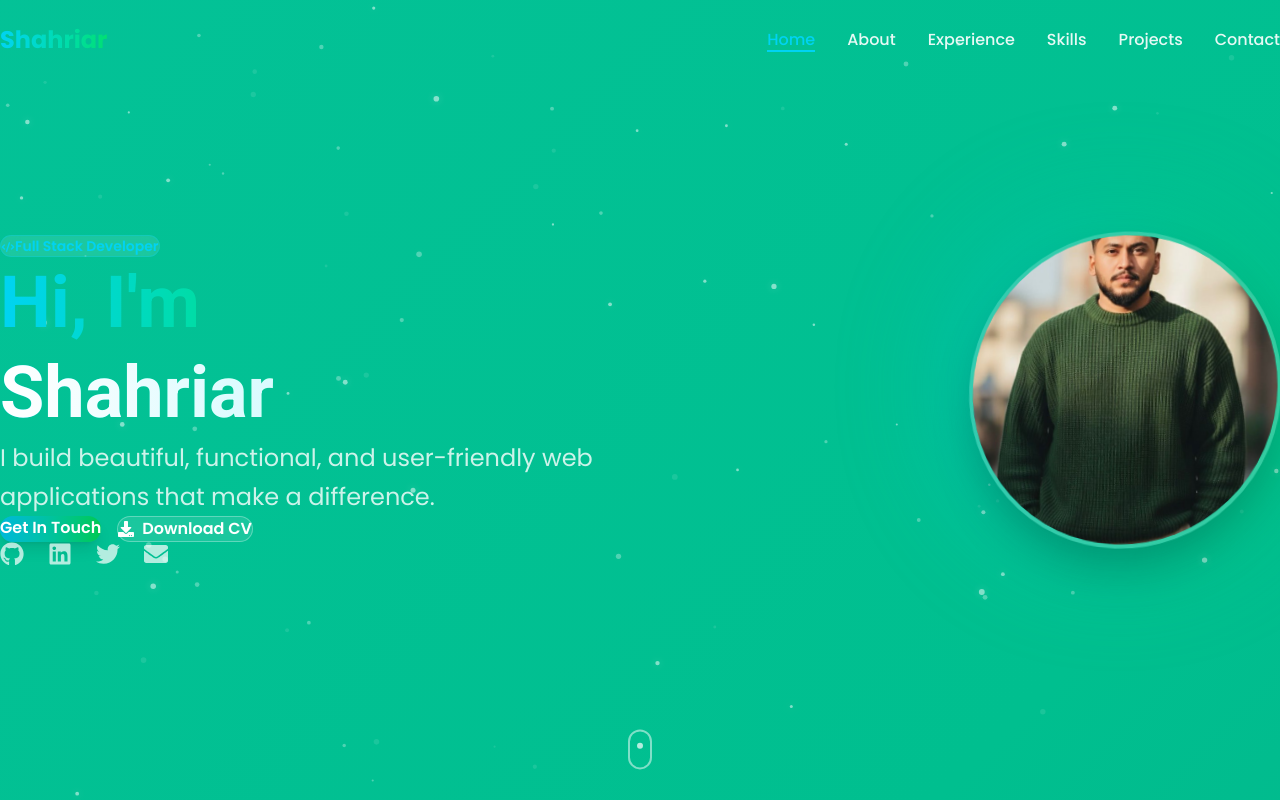
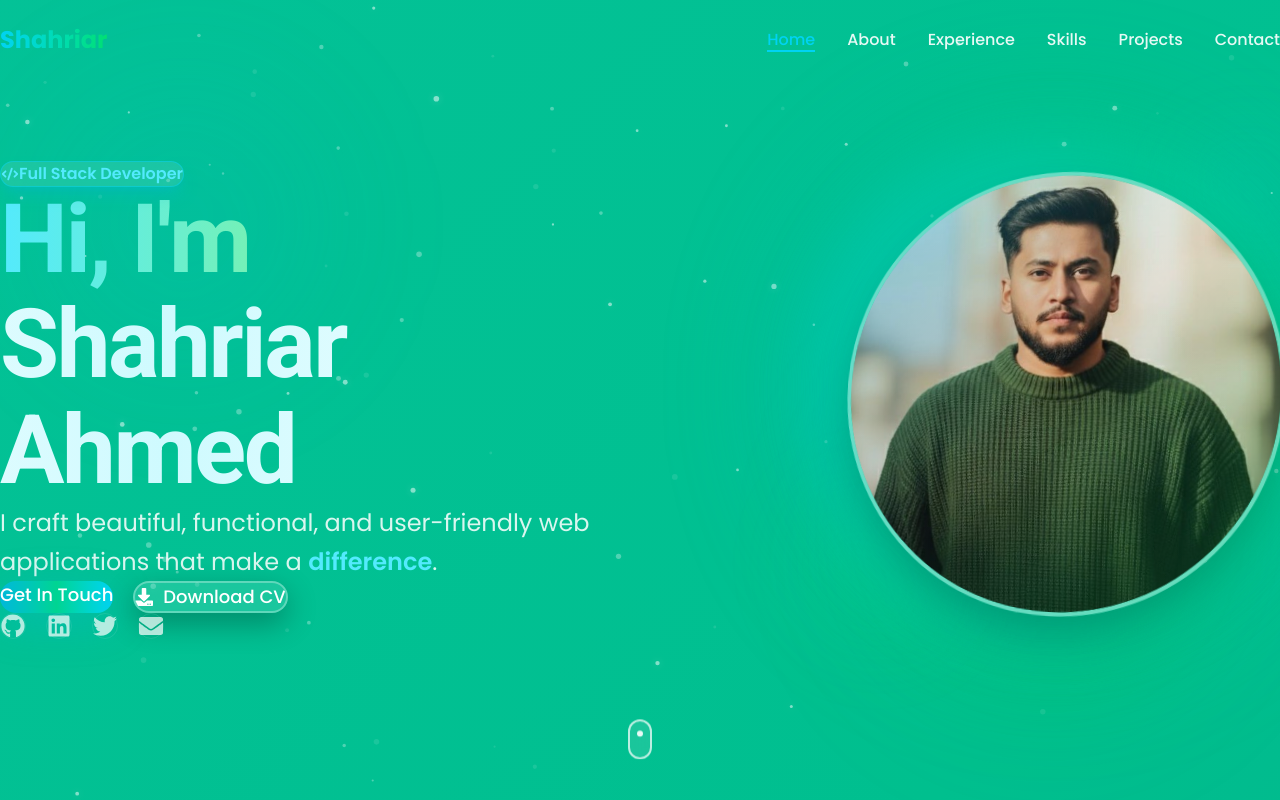
Before and after one commit to shahriar7ahmed/codeAlpha_Portfolio, a React (Vite) app: page / in a window 1280 px wide. Shown: the top 800 px of the page. Built offline with nearby package versions, Linux system fonts and the light colour scheme.

Commit message:
fixed hero section

```diff
--- a/src/sections/Home.jsx
+++ b/src/sections/Home.jsx
@@ -16,10 +16,10 @@ const Home = () => {
   }, []);
 
   const socialLinks = [
-    { icon: FaGithub, href: 'https://github.com', color: 'hover:text-gray-400' },
-    { icon: FaLinkedin, href: 'https://linkedin.com', color: 'hover:text-blue-400' },
-    { icon: FaTwitter, href: 'https://twitter.com', color: 'hover:text-sky-400' },
-    { icon: FaEnvelope, href: 'mailto:your.email@example.com', color: 'hover:text-green-400' },
+    { icon: FaGithub, href: 'https://github.com', color: 'hover:text-gray-300', label: 'GitHub' },
+    { icon: FaLinkedin, href: 'https://linkedin.com', color: 'hover:text-blue-400', label: 'LinkedIn' },
+    { icon: FaTwitter, href: 'https://twitter.com', color: 'hover:text-sky-400', label: 'Twitter' },
+    { icon: FaEnvelope, href: 'mailto:your.email@example.com', color: 'hover:text-green-400', label: 'Email' },
   ];
 
   const containerVariants = {
@@ -27,19 +27,33 @@ const Home = () => {
     visible: {
       opacity: 1,
       transition: {
-        staggerChildren: 0.2,
+        staggerChildren: 0.15,
+        delayChildren: 0.2,
       },
     },
   };
 
   const itemVariants = {
-    hidden: { opacity: 0, y: 30 },
+    hidden: { opacity: 0, y: 40 },
     visible: {
       opacity: 1,
       y: 0,
       transition: {
-        duration: 0.6,
-        ease: 'easeOut',
+        duration: 0.7,
+        ease: [0.22, 1, 0.36, 1],
+      },
+    },
+  };
+
+  const imageVariants = {
+    hidden: { opacity: 0, scale: 0.8, rotateY: -20 },
+    visible: {
+      opacity: 1,
+      scale: 1,
+      rotateY: 0,
+      transition: {
+        duration: 0.8,
+        ease: [0.22, 1, 0.36, 1],
       },
     },
   };
@@ -47,45 +61,70 @@ const Home = () => {
   return (
     <section
       id="home"
-      className="relative min-h-screen flex items-center justify-center overflow-hidden pt-16 md:pt-20"
+      className="relative min-h-screen flex items-center justify-center overflow-hidden pt-20 md:pt-24"
     >
-      <div className="max-w-7xl mx-auto px-4 sm:px-6 lg:px-8 py-12 md:py-16 lg:py-20 w-full">
+      {/* Background decorative elements */}
+      <div className="absolute inset-0 overflow-hidden pointer-events-none">
+        <div className="absolute top-20 left-10 w-72 h-72 bg-cyan-500/10 rounded-full blur-3xl"></div>
+        <div className="absolute bottom-20 right-10 w-96 h-96 bg-green-500/10 rounded-full blur-3xl"></div>
+      </div>
+
+      <div className="max-w-7xl mx-auto px-4 sm:px-6 lg:px-8 py-12 md:py-16 lg:py-20 w-full relative z-10">
         <motion.div
           variants={containerVariants}
           initial="hidden"
           animate="visible"
-          className="grid md:grid-cols-2 gap-6 md:gap-8 lg:gap-12 items-center w-full"
+          className="grid md:grid-cols-2 gap-10 md:gap-12 lg:gap-16 xl:gap-20 items-center w-full"
         >
           {/* Left Side - Text Content */}
-          <div className="text-center md:text-left order-2 md:order-1">
-            <motion.div variants={itemVariants} className="mb-4 sm:mb-6">
-              <span className="inline-block px-3 sm:px-4 py-1.5 sm:py-2 bg-white/10 backdrop-blur-sm rounded-full text-cyan-400 text-xs sm:text-sm font-semibold border border-cyan-400/30">
-                <HiCode className="inline mr-1.5 sm:mr-2" />
+          <div className="text-center md:text-left order-2 md:order-1 z-10">
+            <motion.div variants={itemVariants} className="mb-5 sm:mb-6 md:mb-7">
+              <motion.span
+                className="inline-block px-4 sm:px-5 py-2 sm:py-2.5 bg-white/10 backdrop-blur-lg rounded-full text-cyan-300 text-sm sm:text-base font-semibold border border-cyan-400/50 shadow-lg shadow-cyan-500/30"
+                whileHover={{ scale: 1.05, borderColor: 'rgba(34, 211, 238, 0.7)' }}
+                transition={{ type: 'spring', stiffness: 300 }}
+              >
+                <HiCode className="inline mr-2 text-lg" />
                 Full Stack Developer
-              </span>
+              </motion.span>
             </motion.div>
 
             <motion.h1
               variants={itemVariants}
-              className="text-3xl sm:text-4xl md:text-5xl lg:text-6xl xl:text-7xl font-bold mb-3 sm:mb-4 md:mb-6 bg-gradient-to-r from-cyan-400 via-green-400 to-cyan-400 bg-clip-text text-transparent leading-tight"
+              className="text-4xl sm:text-5xl md:text-6xl lg:text-7xl xl:text-8xl font-extrabold mb-4 sm:mb-5 md:mb-6 leading-[1.1] tracking-tight"
             >
-              Hi, I'm{' '}
-              <span className="block mt-1 sm:mt-2 bg-gradient-to-r from-white to-cyan-200 bg-clip-text text-transparent">
-                Shahriar
+              <span className="block bg-gradient-to-r from-cyan-300 via-green-300 to-cyan-300 bg-clip-text text-transparent">
+                Hi, I'm
               </span>
+              <motion.span
+                className="block mt-2 sm:mt-3 bg-gradient-to-r from-white via-cyan-100 to-white bg-clip-text text-transparent"
+                animate={{
+                  backgroundPosition: ['0%', '100%', '0%'],
+                }}
+                transition={{
+                  duration: 5,
+                  repeat: Infinity,
+                  ease: 'linear',
+                }}
+                style={{
+                  backgroundSize: '200% auto',
+                }}
+              >
+                Shahriar Ahmed
+              </motion.span>
             </motion.h1>
 
             <motion.p
               variants={itemVariants}
-              className="text-base sm:text-lg md:text-xl lg:text-2xl text-white/80 mb-4 sm:mb-6 md:mb-8 leading-relaxed"
+              className="text-base sm:text-lg md:text-xl lg:text-2xl text-white/85 mb-6 sm:mb-8 md:mb-10 leading-relaxed font-normal max-w-2xl mx-auto md:mx-0"
             >
-              I build beautiful, functional, and user-friendly web applications
-              that make a difference.
+              I craft beautiful, functional, and user-friendly web applications
+              that make a <span className="text-cyan-300 font-semibold">difference</span>.
             </motion.p>
 
             <motion.div
               variants={itemVariants}
-              className="flex flex-col sm:flex-row gap-4 justify-center md:justify-start mb-6 md:mb-8"
+              className="flex flex-col sm:flex-row gap-4 sm:gap-5 justify-center md:justify-start mb-8 md:mb-10"
             >
               <motion.a
                 href="#contact"
@@ -96,27 +135,43 @@ const Home = () => {
                     element.scrollIntoView({ behavior: 'smooth' });
                   }
                 }}
-                whileHover={{ scale: 1.05, y: -2 }}
-                whileTap={{ scale: 0.95 }}
-                className="px-6 sm:px-8 py-3 sm:py-4 bg-gradient-to-r from-cyan-500 to-green-500 rounded-full font-semibold text-white shadow-lg hover:shadow-cyan-500/50 transition-all duration-300 text-center text-sm sm:text-base"
+                whileHover={{ scale: 1.05, y: -4 }}
+                whileTap={{ scale: 0.97 }}
+                className="group relative px-8 sm:px-10 py-3.5 sm:py-4 rounded-full font-semibold text-white text-base sm:text-lg overflow-hidden shadow-[0_10px_40px_rgba(6,182,212,0.4)] hover:shadow-[0_20px_60px_rgba(6,182,212,0.6)] transition-all duration-300"
               >
-                Get In Touch
+                {/* Animated gradient background */}
+                <div className="absolute inset-0 bg-gradient-to-r from-cyan-500 via-emerald-400 to-cyan-400"></div>
+                <div className="absolute inset-0 bg-gradient-to-r from-emerald-500 via-cyan-400 to-emerald-500 opacity-0 group-hover:opacity-100 transition-opacity duration-500"></div>
+
+                {/* Shine effect */}
+                <div className="absolute inset-0 -translate-x-full group-hover:translate-x-full transition-transform duration-1000 bg-gradient-to-r from-transparent via-white/25 to-transparent"></div>
+
+                {/* Text */}
+                <span className="relative z-10 flex items-center justify-center gap-2 font-medium">
+                  Get In Touch
+                </span>
               </motion.a>
+
               <motion.a
-                href="#"
-                whileHover={{ scale: 1.05, y: -2 }}
-                whileTap={{ scale: 0.95 }}
-                className="px-6 sm:px-8 py-3 sm:py-4 bg-white/10 backdrop-blur-sm rounded-full font-semibold text-white border border-white/30 hover:bg-white/20 transition-all duration-300 flex items-center justify-center gap-2 text-sm sm:text-base"
+                href="/Shahriar-Ahmed-CV.pdf"
+                download="Shahriar-Ahmed-CV.pdf"
+                whileHover={{ scale: 1.05, y: -4 }}
+                whileTap={{ scale: 0.97 }}
+                className="group relative px-8 sm:px-10 py-3.5 sm:py-4 rounded-full font-semibold text-white text-base sm:text-lg overflow-hidden backdrop-blur-lg border-2 border-white/30 bg-white/10 hover:bg-white/25 hover:border-white/60 transition-all duration-300 shadow-[0_10px_30px_rgba(0,0,0,0.3)] hover:shadow-[0_15px_45px_rgba(0,0,0,0.4)] flex items-center justify-center gap-2.5"
               >
-                <FaDownload />
-                Download CV
+                {/* Shine effect */}
+                <div className="absolute inset-0 -translate-x-full group-hover:translate-x-full transition-transform duration-1000 bg-gradient-to-r from-transparent via-white/15 to-transparent"></div>
+
+                {/* Icon and Text */}
+                <FaDownload className="relative z-10 text-lg group-hover:translate-y-[-2px] transition-transform duration-300" />
+                <span className="relative z-10 font-medium">Download CV</span>
               </motion.a>
             </motion.div>
 
             {/* Social Links */}
             <motion.div
               variants={itemVariants}
-              className="flex gap-4 sm:gap-6 justify-center md:justify-start"
+              className="flex gap-4 sm:gap-5 justify-center md:justify-start"
             >
               {socialLinks.map((social, index) => (
                 <motion.a
@@ -124,11 +179,15 @@ const Home = () => {
                   href={social.href}
                   target="_blank"
                   rel="noopener noreferrer"
-                  whileHover={{ scale: 1.2, y: -5 }}
+                  whileHover={{ scale: 1.2, y: -4 }}
                   whileTap={{ scale: 0.9 }}
-                  className={`text-xl sm:text-2xl text-white/70 ${social.color} transition-colors duration-300`}
+                  className={`group relative text-xl sm:text-2xl text-white/70 ${social.color} transition-all duration-300 p-3 rounded-full hover:bg-white/15 backdrop-blur-md border border-white/10 hover:border-white/30`}
+                  aria-label={social.label}
                 >
                   <social.icon />
+                  <span className="absolute -bottom-8 left-1/2 transform -translate-x-1/2 text-xs text-white/60 opacity-0 group-hover:opacity-100 transition-opacity duration-300 whitespace-nowrap">
+                    {social.label}
+                  </span>
                 </motion.a>
               ))}
             </motion.div>
@@ -136,23 +195,30 @@ const Home = () => {
 
           {/* Right Side - Image */}
           <motion.div
-            variants={itemVariants}
-            className="relative flex justify-center md:justify-end order-1 md:order-2 mb-6 md:mb-0"
+            variants={imageVariants}
+            initial="hidden"
+            animate="visible"
+            className="relative flex justify-center md:justify-end order-1 md:order-2 mb-8 md:mb-0 z-10"
           >
             <motion.div
               className="relative"
               animate={{
-                y: [0, -20, 0],
+                y: [0, -15, 0],
               }}
               transition={{
-                duration: 4,
+                duration: 5,
                 repeat: Infinity,
                 ease: 'easeInOut',
               }}
             >
-              <div className="absolute inset-0 bg-gradient-to-r from-cyan-500 to-green-500 rounded-full blur-3xl opacity-30 animate-pulse -z-10 w-full h-full" />
+              {/* Enhanced Glow effects */}
+              <div className="absolute inset-0 bg-gradient-to-r from-cyan-500 via-green-500 to-cyan-500 rounded-full blur-3xl opacity-50 animate-pulse -z-10 w-full h-full scale-110"></div>
+              <div className="absolute inset-0 bg-gradient-to-r from-green-500 via-cyan-500 to-green-500 rounded-full blur-2xl opacity-30 -z-10 w-full h-full scale-105"></div>
+              <div className="absolute inset-0 bg-gradient-to-r from-cyan-400 to-green-400 rounded-full blur-xl opacity-20 -z-10 w-full h-full scale-115"></div>
+
+              {/* Image container */}
               <motion.div
-                className="relative w-40 h-40 xs:w-48 xs:h-48 sm:w-56 sm:h-56 md:w-72 md:h-72 lg:w-80 lg:h-80 rounded-full overflow-hidden border-2 sm:border-4 border-white/20 shadow-2xl"
+                className="relative w-52 h-52 sm:w-64 sm:h-64 md:w-80 md:h-80 lg:w-96 lg:h-96 xl:w-[28rem] xl:h-[28rem] rounded-full overflow-hidden border-4 border-white/40 shadow-2xl backdrop-blur-sm"
                 style={{
                   transform: typeof window !== 'undefined' && window.innerWidth >= 768
                     ? `perspective(1000px) rotateY(${
@@ -162,13 +228,47 @@ const Home = () => {
                       }deg)`
                     : 'none',
                 }}
+                whileHover={{ scale: 1.02 }}
+                transition={{ type: 'spring', stiffness: 300 }}
               >
+                {/* Gradient overlay */}
+                <div className="absolute inset-0 bg-gradient-to-br from-cyan-500/30 via-transparent to-green-500/30 z-10"></div>
+                <div className="absolute inset-0 bg-gradient-to-t from-black/20 to-transparent z-10"></div>
+
+                {/* Image */}
                 <img
                   src={myimg}
-                  alt="Shahriar"
-                  className="w-full h-full object-cover"
+                  alt="Shahriar Ahmed - Full Stack Developer"
+                  className="w-full h-full object-cover scale-110"
+                  loading="eager"
                 />
               </motion.div>
+
+              {/* Enhanced decorative circles */}
+              <motion.div
+                className="absolute -top-6 -right-6 w-28 h-28 bg-cyan-400/25 rounded-full blur-2xl -z-10"
+                animate={{
+                  scale: [1, 1.2, 1],
+                  opacity: [0.25, 0.4, 0.25],
+                }}
+                transition={{
+                  duration: 4,
+                  repeat: Infinity,
+                  ease: 'easeInOut',
+                }}
+              ></motion.div>
+              <motion.div
+                className="absolute -bottom-6 -left-6 w-36 h-36 bg-green-400/25 rounded-full blur-2xl -z-10"
+                animate={{
+                  scale: [1, 1.15, 1],
+                  opacity: [0.25, 0.4, 0.25],
+                }}
+                transition={{
+                  duration: 5,
+                  repeat: Infinity,
+                  ease: 'easeInOut',
+                }}
+              ></motion.div>
             </motion.div>
           </motion.div>
         </motion.div>
@@ -178,18 +278,21 @@ const Home = () => {
       <motion.div
         initial={{ opacity: 0 }}
         animate={{ opacity: 1 }}
-        transition={{ delay: 1.5, duration: 1 }}
-        className="absolute bottom-10 left-1/2 transform -translate-x-1/2"
+        transition={{ delay: 2, duration: 1 }}
+        className="absolute bottom-8 md:bottom-12 left-1/2 transform -translate-x-1/2 z-10 cursor-pointer"
+        onClick={() => {
+          window.scrollTo({ top: window.innerHeight, behavior: 'smooth' });
+        }}
       >
         <motion.div
-          animate={{ y: [0, 10, 0] }}
-          transition={{ duration: 2, repeat: Infinity }}
-          className="w-6 h-10 border-2 border-white/50 rounded-full flex justify-center"
+          animate={{ y: [0, 8, 0] }}
+          transition={{ duration: 2, repeat: Infinity, ease: 'easeInOut' }}
+          className="w-6 h-10 border-2 border-white/70 rounded-full flex justify-center backdrop-blur-md bg-white/10 hover:bg-white/20 transition-colors duration-300"
         >
           <motion.div
-            animate={{ y: [0, 12, 0] }}
-            transition={{ duration: 2, repeat: Infinity }}
-            className="w-1.5 h-1.5 bg-white/70 rounded-full mt-2"
+            animate={{ y: [0, 10, 0] }}
+            transition={{ duration: 2, repeat: Infinity, ease: 'easeInOut' }}
+            className="w-1.5 h-1.5 bg-white/90 rounded-full mt-2"
           />
         </motion.div>
       </motion.div>
```
Also changed, not shown: src/assets/myimg.jpeg.
